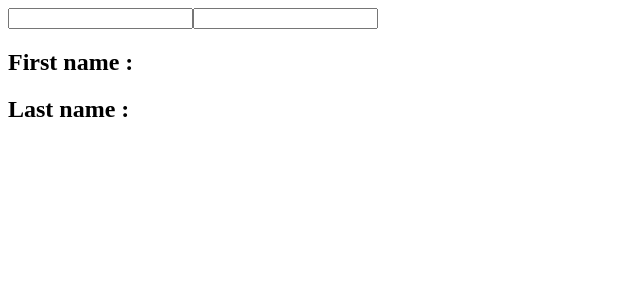
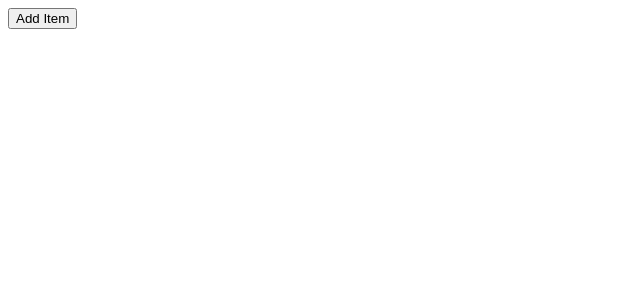
Before and after one commit to SaqibSattar/learning-react-hooks, a React (Vite) app: page / in a window 1280 px wide. Shown: the top 300 px of the page, without its empty margins (0-640 px from the left). Built offline with nearby package versions, Linux system fonts and the light colour scheme.

Commit message:
implement useState with array

```diff
--- a/src/App.jsx
+++ b/src/App.jsx
@@ -1,15 +1,17 @@
 import "./App.css";
 import ClassCounter from "./components/ClassCounter";
+import HookCounter from "./components/HookCounter";
 import ClassCounterTwo from "./components/ClassCounterTwo";
-import HookCounter from "./components/HookCounter";
+import HookCounterTwo from "./components/HookCounterTwo";
 import HookCounterThree from "./components/HookCounterThree";
-import HookCounterTwo from "./components/HookCounterTwo";
+import HookCounterFour from "./components/HookCounterFour";
 
 function App() {
   return (
     <>
-    <HookCounterThree />
-      {/* <ClassCounterTwo />
+    <HookCounterFour />
+    {/* <HookCounterThree />
+      <ClassCounterTwo />
       <HookCounterTwo />
       <HookCounter />
       <ClassCounter /> */}
--- /dev/null
+++ b/src/components/HookCounterFour.jsx
@@ -0,0 +1,28 @@
+import React, { useState } from "react";
+
+const HookCounterFour = () => {
+  const [items, setItems] = useState([]);
+
+  const addItem = () => {
+    setItems([
+      ...items,
+      {
+        id: items.length,
+        value: Math.floor(Math.random() * 100) + 1,
+      },
+    ]);
+  };
+
+  return (
+    <div>
+      <button onClick={addItem}>Add Item</button>
+      <ul>
+        {items.map((item) => (
+          <li key={item.id}>{item.id} ---- {item.value}</li>
+        ))}
+      </ul>
+    </div>
+  );
+};
+
+export default HookCounterFour;
```
